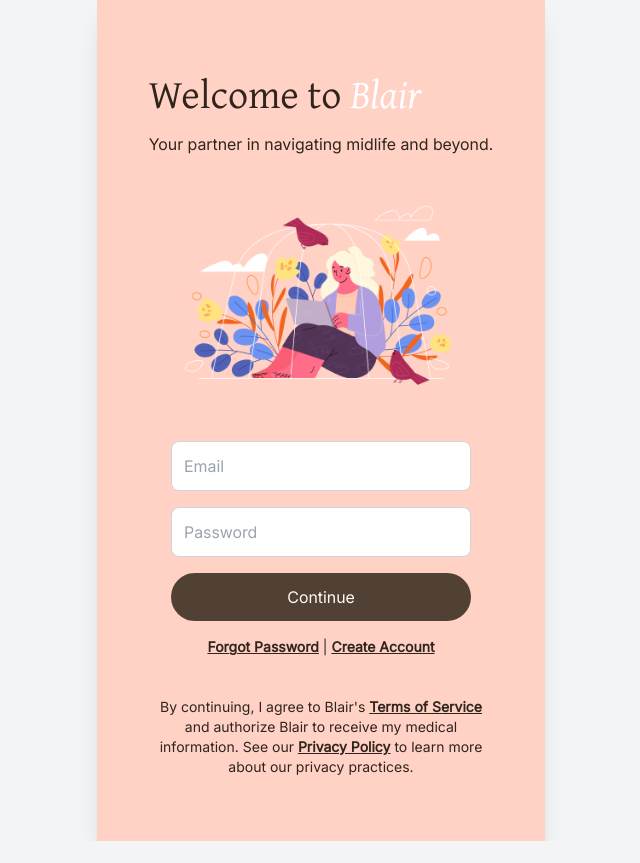
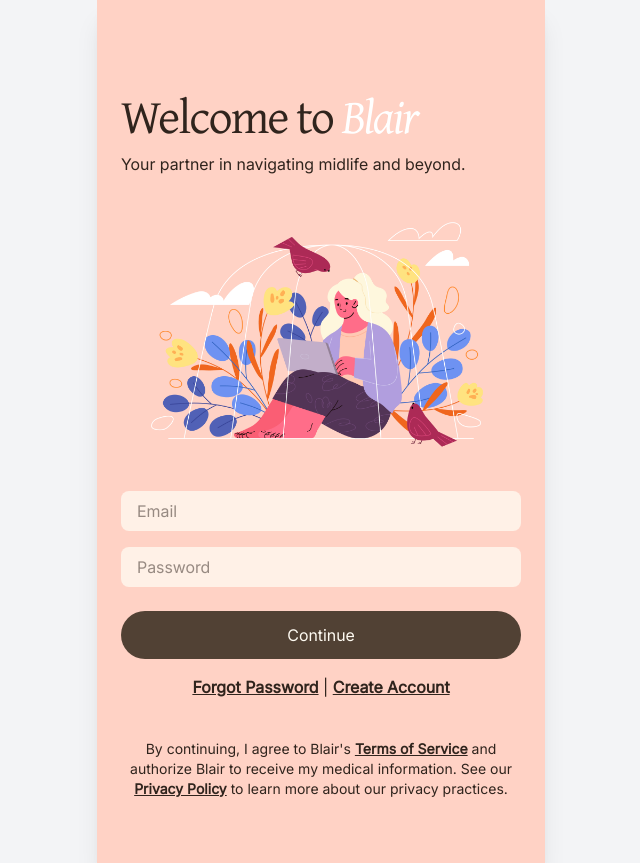
Before and after one commit to FarzadatBlair/BlairReactApp, a Next.js app: page / in a window 1280 px wide. Both pictures are taken after a click on the button "Log in". Shown: the whole page, without its empty margins (319-959 px from the left). Before the commit the page ends 841 px from the top, so only its background shows below. Built offline with nearby package versions, Linux system fonts and the light colour scheme; no server answers.

Commit message:
massive frontend changes to be cleaner and align with figma

```diff
--- a/src/app/page.tsx
+++ b/src/app/page.tsx
@@ -20,45 +20,54 @@
   const handleLogin = async () => {
     setError(''); // Clear any previous errors
     try {
-      const { error } = await supabase.auth.signInWithPassword({
+      const { data, error } = await supabase.auth.signInWithPassword({
         email,
         password,
       });
 
+      //! do something with data
+      console.log(data);
+      console.log(error);
+
       if (error) {
-        setError(error.message); // Display error message
+        if (error.message === 'Invalid login credentials') {
+          setError('The email and/or password is incorrect.');
+        } else {
+          setError(error.message);
+        }
       } else {
         router.push('/success'); // Navigate to the success page
       }
-    } catch (_err) {
-      //! _err is not used
-      setError('An unexpected error occurred. Please try again.'); // Catch unexpected errors
+    } catch (err) {
+      setError(`An unexpected error occurred. ${err}`); // Catch unexpected errors
     }
   };
 
   return (
-    <GenericPage bgCol="secondary">
+    <GenericPage bgCol="secondary" className="pt-20">
+      <div className="mb-10 flex flex-1 flex-col space-y-6">
         {/* Welcome Text */}
-      <div className="mb-8">
+        <div className="">
           <h1 className="text-primary-900">
             Welcome to <span className="italic text-white">Blair</span>
           </h1>
-        <p className="mt-2 text-primary-900">
+          <p className="text-primary-900">
             Your partner in navigating midlife and beyond.
           </p>
         </div>
 
         {/* Graphic */}
-      <div className="mb-10">
-        <Image src={welcomeImage} alt="Illustration" className="h-auto w-80" />
+        <div className="my-24">
+          <Image src={welcomeImage} alt="Illustration" className="w-full" />
         </div>
 
         {/* Conditional Rendering */}
+        <div className="flex w-full flex-col">
           {!isLogin ? (
             // Signup View
-        <div className="flex w-3/4 max-w-md flex-col space-y-4">
+            <div className="space-y-4">
               <Button>Create an account</Button>
-          <div className="mt-10 px-8 text-center text-sm text-primary-900">
+              <div className="text-center text-primary-900">
                 Already registered?{' '}
                 <button
                   onClick={() => setIsLogin(true)}
@@ -70,25 +79,27 @@
             </div>
           ) : (
             // Login View
-        <div className="flex w-3/4 max-w-md flex-col space-y-4">
+            <div className="">
               <input
                 type="email"
                 placeholder="Email"
                 value={email}
                 onChange={(e) => setEmail(e.target.value)}
-            className="w-full rounded-lg border border-gray-300 p-3"
+                className="bg-secondary-100 w-full rounded-lg px-4 py-2 text-primary-900 placeholder-primary-900/50"
               />
               <input
                 type="password"
                 placeholder="Password"
                 value={password}
                 onChange={(e) => setPassword(e.target.value)}
-            className="w-full rounded-lg border border-gray-300 p-3"
+                className="bg-secondary-100 mt-4 w-full rounded-lg px-4 py-2 text-primary-900 placeholder-primary-900/50"
               />
-          {error && <p className="text-sm text-red-500">{error}</p>}{' '}
+              {error && <p className="text-error mt-2">{error}</p>}{' '}
               {/* Error message */}
-          <Button onClick={handleLogin}>Continue</Button>
-          <div className="mt-10 px-8 text-center text-sm text-primary-900">
+              <Button onClick={handleLogin} className="mt-6">
+                Continue
+              </Button>
+              <div className="mt-4 px-8 text-center text-primary-900">
                 <Link href="/forgot-password" className="font-bold underline">
                   Forgot Password
                 </Link>{' '}
@@ -102,9 +113,11 @@
               </div>
             </div>
           )}
+        </div>
+      </div>
 
       {/* Terms & Privacy */}
-      <div className="mt-10 px-8 text-center text-sm text-primary-900">
+      <div className="mt-auto text-center text-sm text-primary-900">
         By continuing, I agree to Blair&apos;s{' '}
         <Link href="/terms" className="font-bold underline">
           Terms of Service
--- a/src/components/Button.tsx
+++ b/src/components/Button.tsx
@@ -12,7 +12,7 @@
     <button
       onClick={onClick}
       className={clsx(
-        'w-full rounded-full bg-primary py-3 text-background',
+        'w-full rounded-full bg-primary py-3 text-background transition hover:bg-primary-900 active:scale-95',
         className,
       )}
     >
--- a/src/components/GenericPage.tsx
+++ b/src/components/GenericPage.tsx
@@ -37,7 +37,7 @@
   return (
     <div
       className={clsx(
-        'flex min-h-screen flex-col items-center justify-start px-6 py-16',
+        'flex min-h-screen flex-col px-6 py-16',
         {
           'bg-background': bgCol === 'default',
           'bg-secondary': bgCol === 'secondary',
--- a/src/styles/globals.css
+++ b/src/styles/globals.css
@@ -28,32 +28,32 @@
   font-size: 1rem;
 }
 
-h1 {
+/* Gentium heading styling with -4% letter spacing */
+h1,
+h2,
+h3,
+h4,
+h5,
+h6 {
   font-family: 'Gentium', sans-serif;
-  font-size: 2.5rem;
+  letter-spacing: -0.04em;
 }
 
+h1 {
+  font-size: 3rem;
+}
 h2 {
-  font-family: 'Gentium', sans-serif;
   font-size: 2rem;
 }
-
 h3 {
-  font-family: 'Gentium', sans-serif;
   font-size: 1.75rem;
 }
-
 h4 {
-  font-family: 'Gentium', sans-serif;
   font-size: 1.5rem;
 }
-
 h5 {
-  font-family: 'Gentium', sans-serif;
   font-size: 1.25rem;
 }
-
 h6 {
-  font-family: 'Gentium', sans-serif;
   font-size: 0.75rem;
 }
--- a/tailwind.config.ts
+++ b/tailwind.config.ts
@@ -25,8 +25,12 @@
           DEFAULT: '#FFFBF2',
         },
         secondary: {
-          DEFAULT: '#FFD2C5',
+          DEFAULT: '#FFD2C5', // default is 300
+          100: '#FFF1E7',
+          300: '#FFD2C5',
+          500: '#D98973',
         },
+        error: '#C9156F',
       },
       fontFamily: {
         sans: ['Inter', 'sans-serif'],
```
Lines whose indentation alone changed are shown as unchanged.
